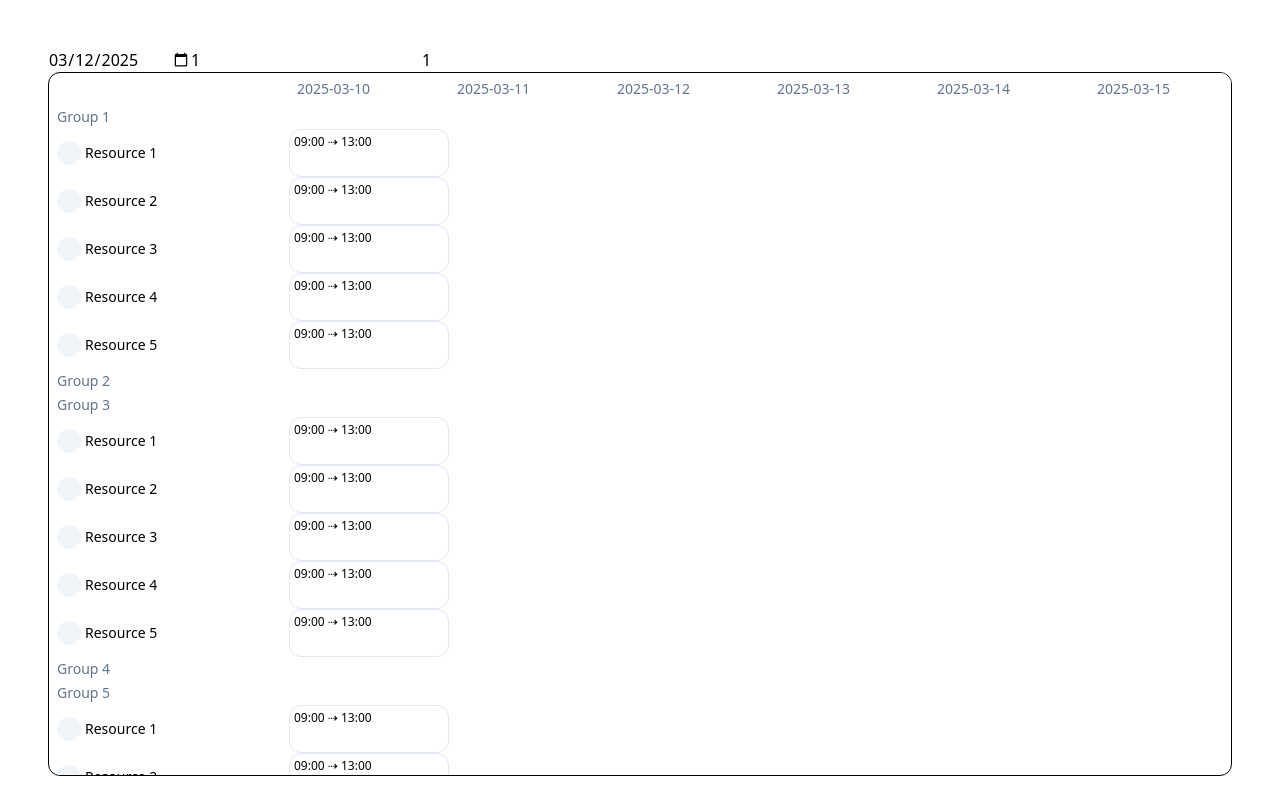
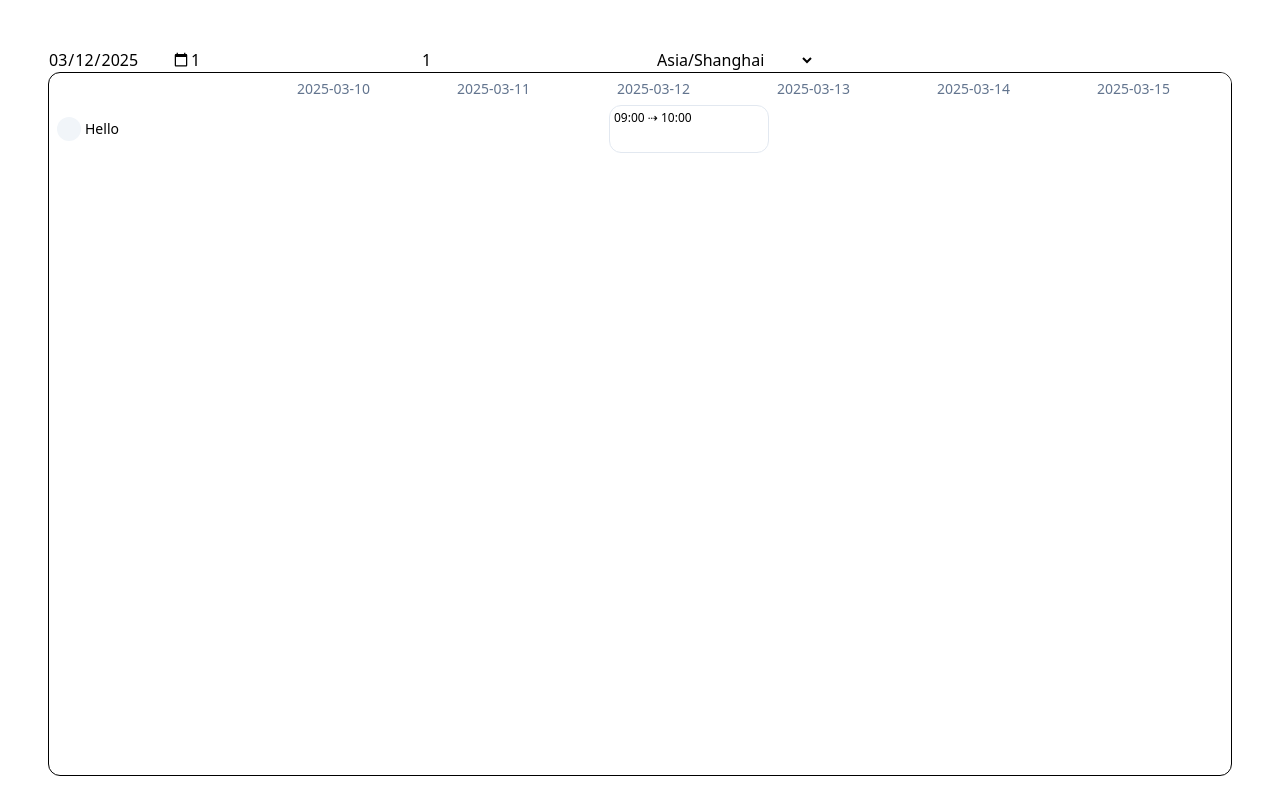
Before and after one commit to niallbarrett/cullendar, a Vue app: page / in a window 1280 px wide. Built offline with nearby package versions, Linux system fonts and the light colour scheme; the HTML template or start-up script is replaced by a standard one.

Commit message:
Re-do the API layer

```diff
--- a/package.json
+++ b/package.json
@@ -9,6 +9,7 @@
     "preview": "vite preview"
   },
   "dependencies": {
+    "@date-fns/tz": "^1.2.0",
     "@tailwindcss/vite": "^4.0.11",
     "@tanstack/vue-virtual": "^3.13.2",
     "date-fns": "^4.1.0",
--- a/src/App.vue
+++ b/src/App.vue
@@ -3,12 +3,13 @@
     <div class="flex">
       <input v-model="date" type="date"/>
       <input v-model="nWeeks" type="number" min="1"/>
-      <input v-model="firstDayOfWeek" type="number" min="1"/>
+      <input v-model="firstDayOfWeek" type="number" min="0"/>
+      <select v-model="timezone">
+        <option v-for="zone in ZONES" :key="zone" :value="zone">{{ zone }}</option>
+      </select>
     </div>
     <Cullendar
-      :resources="resources"
-      :events="events"
-      :config="config"
+      :cullendar="cullendar"
       class="bg-white border border-black rounded-xl text-sm">
       <template #dayHead="{ date }">
         <div class="h-full px-2 flex items-center text-slate-500">
@@ -16,12 +17,12 @@
         </div>
       </template>
       <template #resourceGroup="{ resource }">
-        <div class="h-full px-2 flex items-center text-slate-500" @click="onTest(resource)">
+        <div class="h-full px-2 flex items-center text-slate-500">
           <span class="truncate">{{ resource.label }}</span>
         </div>
       </template>
       <template #resource="{ resource }">
-        <div class="h-full px-2 flex items-center gap-1">
+        <div class="h-full px-2 flex items-center gap-1" @click="onTest(resource)">
           <span class="size-6 rounded-full bg-slate-100"/>
           <span class="truncate">{{ resource.label }}</span>
         </div>
@@ -36,29 +37,38 @@
 <script setup>
 // Libraries
 import { ref, reactive } from 'vue'
+import { create } from '@/components/Cullendar/api'
 // Components
 import Cullendar from '@/components/Cullendar'
 import Event from './components/Event'
 
-const NO_GROUPS = 5
-const NO_CHILDREN = 5
+const ZONES = ['Asia/Shanghai', 'Europe/Dublin', 'America/New_York']
 
 const date = ref('2025-03-12')
 const nWeeks = ref(1)
 const firstDayOfWeek = ref(1)
+const timezone = ref('Asia/Shanghai')
 
-const resources = ref([])
-const events = ref([])
-const config = reactive({
+const resources = ref([{ id: '1', label: 'Hello' }])
+const events = ref([{ id: '2', resourceId: '1', start: '2025-03-12 09:00', end: '2025-03-12 10:00' }])
+const options = reactive({
   date,
+  timezone,
   nWeeks,
   firstDayOfWeek,
-  onDateClick: addEvent,
   onView: (e) => console.log('view', e)
 })
 
-buildDemo()
+const cullendar = create(resources, events, options)
+console.log(cullendar)
 
+function onTest(res) {
+  const r = resources.value.find(v => v.id === res.id)
+  r.label = 'Updated'
+}
+</script>
+
+<!-- <script setup>
 function buildDemo() {
   const dates = ['2025-03-10']
 
@@ -105,4 +115,4 @@ function onTest(res) {
 
   r.isCollapsed = !r.isCollapsed
 }
-</script>
+</script> -->
--- a/src/components/Cullendar/api/Config.js
+++ b/src/components/Cullendar/api/Config.js
@@ -1,19 +1,20 @@
-import toISODate from '../utils/ToIsoDate'
+import toISODate from '../utils/date/ToIsoDate'
 
 const DEFAULTS = {
   timezone: Intl.DateTimeFormat().resolvedOptions().timeZone,
   nWeeks: 1,
-  firstDayOfWeek: 1
+  firstDayOfWeek: 1,
+  colWidth: 160, // TODO: Implement
+  rowHeight: 50 // TODO: Implement
 }
 
-export default function build(options) {
+function build(options) {
   return {
     date: options.date || toISODate(new Date()),
     timezone: options.timezone || DEFAULTS.timezone,
-    nWeeks: options.nWeeks || DEFAULTS.nWeeks,
+    nWeeks: Math.max(options.nWeeks || DEFAULTS.nWeeks, 1),
     firstDayOfWeek: options.firstDayOfWeek ?? DEFAULTS.firstDayOfWeek,
-    onView: options.onView,
-    onDateClick: options.onDateClick
+    onView: options.onView
   }
 }
 
--- /dev/null
+++ b/src/components/Cullendar/api/Events.js
@@ -0,0 +1,10 @@
+import toArray from '../utils/ToArray'
+
+function build(events) {
+  return events.reduce((acc, event) => {
+    toArray(event.resourceId).forEach(id => (acc.get(id) || acc.set(id, new Set()).get(id)).add(event))
+    return acc
+  }, new Map())
+}
+
+export { build }
--- a/src/components/Cullendar/api/Resources.js
+++ b/src/components/Cullendar/api/Resources.js
@@ -1,14 +1,19 @@
-function build(arr) {
-  const resources = arr.flatMap(val => !val.resources ? [toResource(val)] : [toResource(val), ...(val.isCollapsed ? [] : val.resources.map(r => toResource(r)))])
+import toArray from '../utils/ToArray'
 
-  return resources.sort((a, b) => b.nOrder - a.nOrder) // TODO: Group nOrder and child nOrder
+function build(resources, eventMap) {
+  console.log('build resources', resources, eventMap)
+
+  // TODO: Row API isGroup, isExpanded and { data: resource, size: 15 }
+  // TODO: collapsing and nOrdering
+  return resources.flatMap(r => [r, ...toArray(r.resources)].map(r => toResource(r, eventMap.get(r.id))))
 }
 
-function toResource(val) {
+function toResource(val, events) {
   const isGroup = !!val.resources
 
   return {
     ...val,
+    events, // TODO: Better to decouple events?
     isGroup,
     size: isGroup ? 24 : 48
   }
--- a/src/components/Cullendar/api/Dates.js
+++ b/src/components/Cullendar/api/View.js
@@ -1,26 +1,27 @@
 // Libraries
 import { addWeeks, startOfWeek, endOfWeek, eachDayOfInterval } from 'date-fns'
 // Utils
-import toISODate from '../utils/ToIsoDate'
+import toISODate from '../utils/date/ToIsoDate'
 
 function build(options) {
   const start = startOfWeek(options.date, { weekStartsOn: options.firstDayOfWeek })
   const end = endOfWeek(addWeeks(start, options.nWeeks - 1), { weekStartsOn: options.firstDayOfWeek })
-  const interval = {
+  const dates = eachDayOfInterval({
     start,
     end
+  }).map(toISODate)
+
+  const view = {
+    start: dates.at(0),
+    end: dates.at(-1),
+    dates,
+    nWeeks: options.nWeeks,
+    firstDayOfWeek: options.firstDayOfWeek
   }
 
-  const dates = eachDayOfInterval(interval).map(toISODate)
+  options?.onView?.(view)
 
-  options?.onView?.({
-    start: toISODate(start),
-    end: toISODate(end),
-    nWeeks: options.nWeeks,
-    dates
-  })
-
-  return dates
+  return view
 }
 
 export { build }
--- a/src/components/Cullendar/api/index.js
+++ b/src/components/Cullendar/api/index.js
@@ -1,27 +1,23 @@
+// Libraries
+import { computed, unref } from 'vue'
+// API
+import { build as buildConfig } from "./Config"
+import { build as buildView } from './View'
+import { build as buildEvents } from './Events'
 import { build as buildResources } from './Resources'
 
-function buildLanes(resources, events) {
-  const eventMap = buildEventMap(events)
-  const r = buildResources(resources)
+function create(r, events, options) {
+  const config = computed(() => buildConfig(options))
+  const view = computed(() => buildView(config.value))
 
-  // TODO: Row API isGroup, isExpanded and { data: resource, size: 15 }
-  return r.map(resource => ({ ...resource, events: eventMap.get(resource.id) }))
+  const eventMap = computed(() => buildEvents(unref(events)))
+  const resources = computed(() => buildResources(unref(r), eventMap.value))
+
+  return {
+    config,
+    view,
+    resources
+  }
 }
 
-function buildEventMap(events) {
-  const mappy = new Map()
-
-  events.forEach(event => {
-    const resourceIds = Array.isArray(event.resourceId) ? event.resourceId : [event.resourceId]
-
-    resourceIds.forEach(id => {
-      const setty = mappy.get(id) || new Set()
-      mappy.set(id, setty.add(event))
-    })
-  })
-
-  return mappy
-}
-
-
-export { buildLanes }
+export { create }
--- a/src/components/Cullendar/index.vue
+++ b/src/components/Cullendar/index.vue
@@ -3,7 +3,7 @@
     <Resources
       v-slot="{ resource }"
       ref="resourcesRef"
-      :rows="lanes"
+      :rows="resources"
       @scroll.passive="syncScroll('resources', $event)">
       <slot v-if="resource.isGroup" name="resourceGroup" v-bind="{ resource }"/>
       <slot v-else name="resource" v-bind="{ resource }"/>
@@ -11,7 +11,7 @@
 
     <Timeline
       ref="timelineRef"
-      :rows="lanes"
+      :rows="resources"
       :columns="dates"
       @scroll.passive="syncScroll('timeline', $event)">
 
@@ -44,36 +44,24 @@
 <script setup>
 // Libraries
 import { ref, computed, defineOptions } from 'vue'
-import { buildLanes } from './api'
-import { build as buildConfig } from './api/Config'
-import { build as buildDates } from './api/Dates'
 // Utils
-import toISODate from './utils/ToIsoDate'
+import toISODate from './utils/date/ToIsoDate'
 // Components
 import Timeline from './Timeline'
 import Resources from './Resources'
 
 const props = defineProps({
-  resources: {
-    type: Array,
+  cullendar: {
+    type: Object,
     required: true
-  },
-  events: {
-    type: Array,
-    default: () => []
-  },
-  config: {
-    type: Object,
-    default: () => ({})
   }
 })
 
 const resourcesRef = ref()
 const timelineRef = ref()
 
-const mergedConfig = computed(() => buildConfig(props.config))
-const dates = computed(() => buildDates(mergedConfig.value))
-const lanes = computed(() => buildLanes(props.resources, props.events))
+const dates = computed(() => props.cullendar.view.value.dates)
+const resources = computed(() => props.cullendar.resources.value)
 
 function syncScroll(source, e) {
   const target = source === 'resources' ? timelineRef : resourcesRef
@@ -81,7 +69,8 @@ function syncScroll(source, e) {
   target.value.$el.scrollTop = e.target.scrollTop
 }
 function onDateClick(payload) {
-  props.config?.onDateClick?.(payload)
+  console.log(payload) // TODO: Hook up to API
+  // props.cullendar?.onDateClick?.(payload)
 }
 
 defineOptions({ name: 'Cullendar' })
--- /dev/null
+++ b/src/components/Cullendar/utils/ToArray.js
@@ -0,0 +1,6 @@
+export default function toArray(val) {
+  if (val === undefined)
+    return []
+
+  return Array.isArray(val) ? val : [val]
+}
--- /dev/null
+++ b/src/components/Cullendar/utils/date/ToTimezoneDate.js
@@ -0,0 +1,5 @@
+import { TZDate } from '@date-fns/tz'
+
+export default function toTimezoneDate(date, timezone) {
+  return new TZDate(date, timezone)
+}
```
Also changed, not shown: src/components/Cullendar/utils/date/ToIsoDate.js (renamed from src/components/Cullendar/utils/toISODate.js), 1 other file (tests, documents, lock files or other folders).
